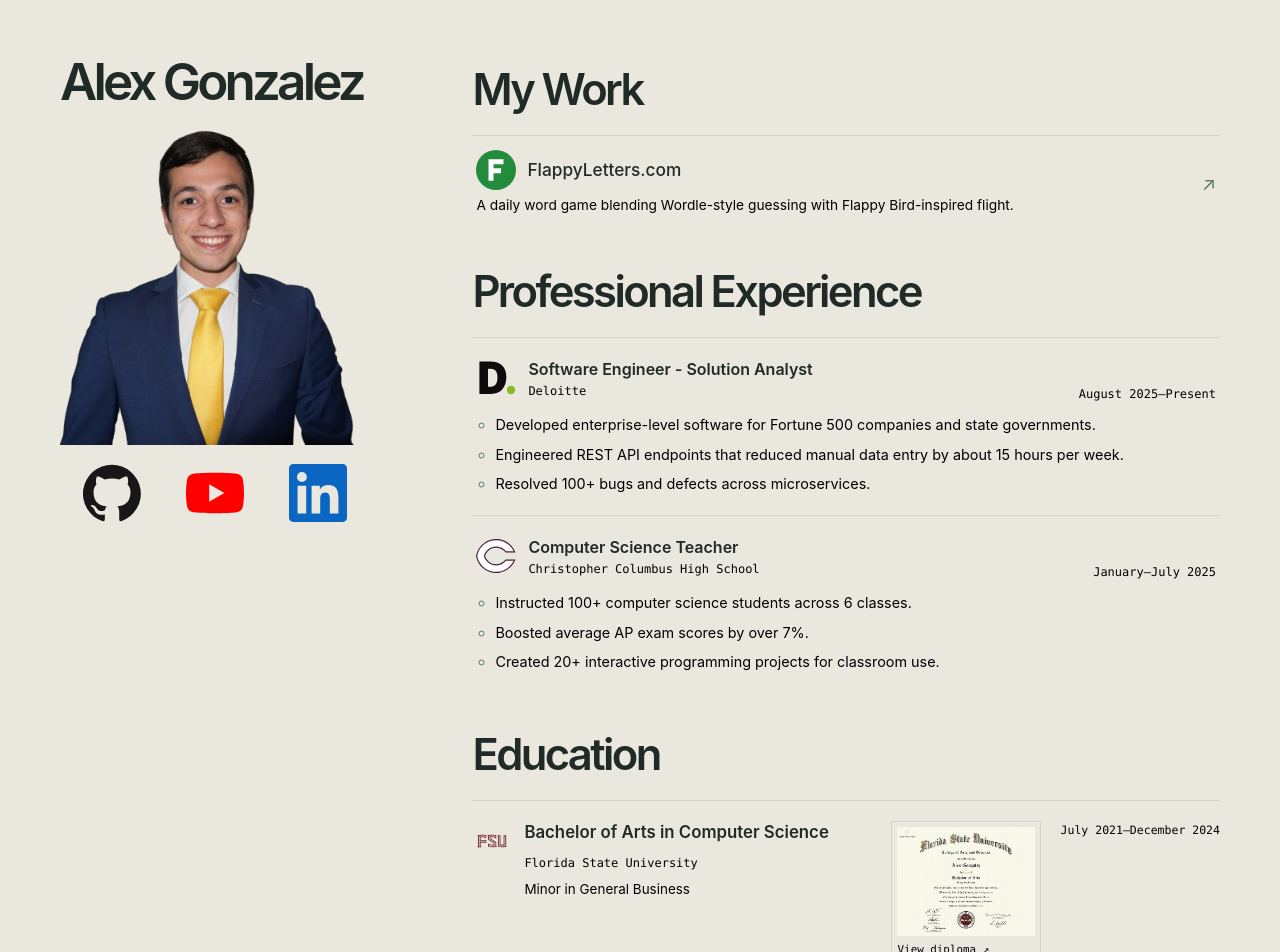
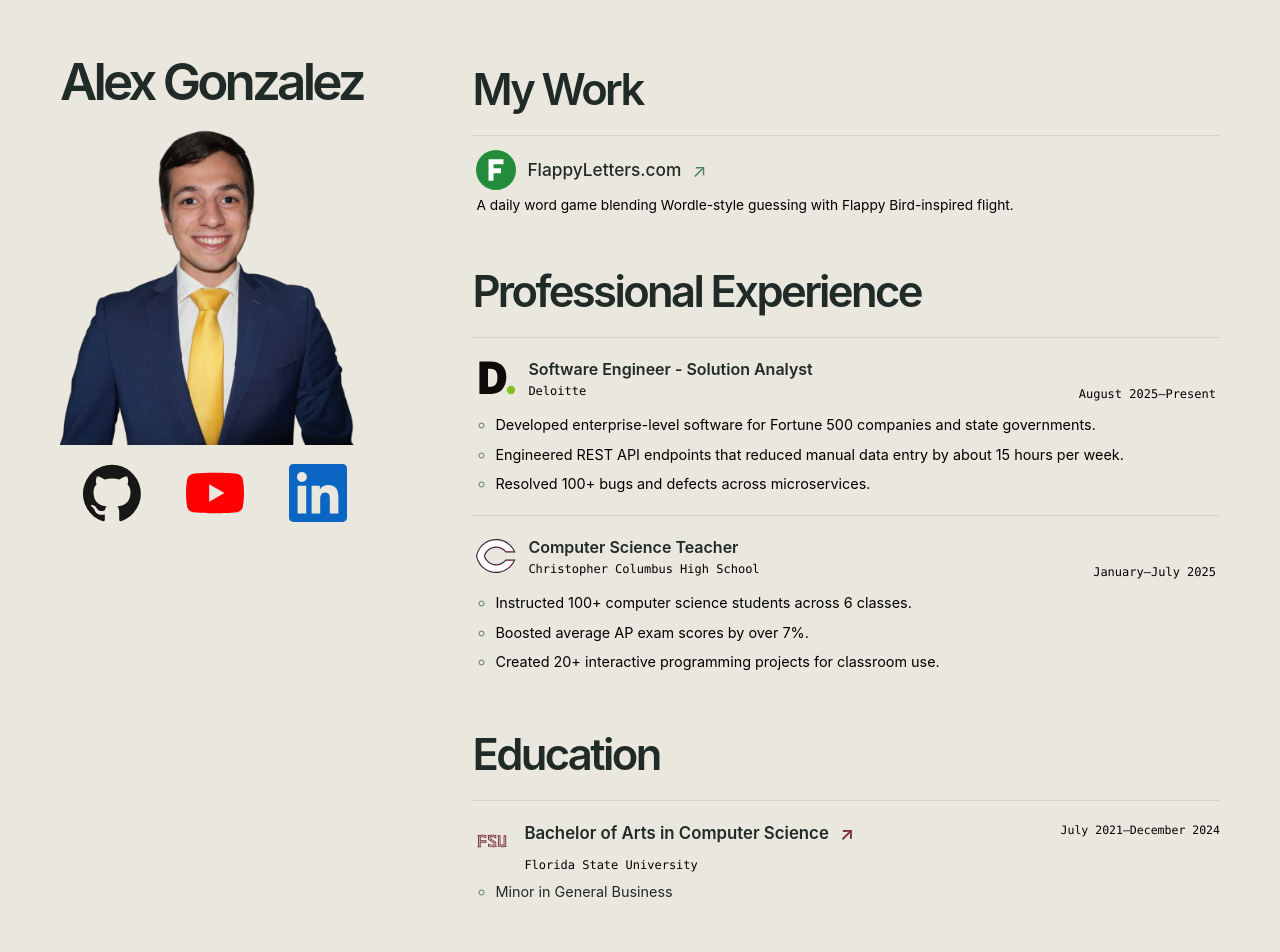
Before and after one commit to alex-305/alexgonz-dev, a React (Vite) app: page / in a window 1280 px wide. Shown: the top 952 px of the page. Built offline with nearby package versions, Linux system fonts and the light colour scheme.

Commit message:
styling changes

```diff
--- a/src/App.tsx
+++ b/src/App.tsx
@@ -66,15 +66,25 @@ function Section({
   )
 }
 
-function ProjectCopy({ name, description, logo }: Project) {
+function ProjectCopy({ name, description, url, logo }: Project) {
   return (
-    <span className="project-copy">
-      <span className="project-title-row">
+    <div className="project-copy">
+      <div className="project-title-row">
+        {url ? (
+          <a className="project-title-link" href={url} target="_blank" rel="noopener noreferrer">
             {logo && <img className="project-logo" src={logo} alt="" width="40" height="40" />}
             <span className="project-name">{name}</span>
-      </span>
+            <span className="project-arrow" aria-hidden="true">↗</span>
+          </a>
+        ) : (
+          <>
+            {logo && <img className="project-logo" src={logo} alt="" width="40" height="40" />}
+            <span className="project-name">{name}</span>
+          </>
+        )}
+      </div>
       {description && <span className="project-description">{description}</span>}
-    </span>
+    </div>
   )
 }
 
@@ -112,16 +122,9 @@ export default function App() {
             <ol className="entry-list project-list">
               {projects.map(({ name, description, url, logo }) => (
                 <li key={name}>
-                  {url ? (
-                    <a className="project-link" href={url} target="_blank" rel="noopener noreferrer">
-                      <ProjectCopy name={name} description={description} logo={logo} />
-                      <span className="project-arrow" aria-hidden="true">↗</span>
-                    </a>
-                  ) : (
                   <div className="project-link">
-                      <ProjectCopy name={name} description={description} logo={logo} />
+                    <ProjectCopy name={name} description={description} url={url} logo={logo} />
                   </div>
-                  )}
                 </li>
               ))}
             </ol>
@@ -156,28 +159,23 @@ export default function App() {
               <div className="education-details">
                 <img className="education-logo" src="/icons/fsu-wordmark.svg" alt="" width="40" height="40" />
                 <div className="education-copy">
-                  <h3>Bachelor of Arts in Computer Science</h3>
-                  <p className="education-school">Florida State University</p>
-                  <p className="education-minor">Minor in General Business</p>
-                </div>
-              </div>
+                  <h3>
                     <a
-                className="degree-image"
+                      className="education-degree-link project-title-link"
                       href="/fsu_degree.png"
                       target="_blank"
                       rel="noopener noreferrer"
-                aria-label="Open a larger image of Alex Gonzalez’s Florida State University diploma"
                     >
-                <img
-                  src="/fsu_degree.png"
-                  alt="Florida State University diploma for Alex Gonzalez’s Bachelor of Arts in Computer Science"
-                  width="2100"
-                  height="1650"
-                  loading="lazy"
-                  decoding="async"
-                />
-                <span>View diploma ↗</span>
+                      Bachelor of Arts in Computer Science
+                      <span className="project-arrow" aria-hidden="true">↗</span>
                     </a>
+                  </h3>
+                  <p className="education-school">Florida State University</p>
+                </div>
+                <ul className="education-minor">
+                  <li>Minor in General Business</li>
+                </ul>
+              </div>
               <p className="education-dates">July 2021–December 2024</p>
             </div>
           </Section>
--- a/src/index.css
+++ b/src/index.css
@@ -16,6 +16,7 @@
   --muted: #000;
   --line: #d1d2c9;
   --accent: #537b62;
+  --fsu-garnet: #782f40;
   --mono: "SFMono-Regular", Consolas, "Liberation Mono", monospace;
 }
 
@@ -171,22 +172,25 @@ h2 {
 }
 
 .project-link {
-  display: grid;
-  grid-template-columns: minmax(0, 1fr) auto;
-  align-items: center;
-  gap: 14px;
   min-height: 76px;
   padding: 14px 4px;
   border-bottom: 1px solid var(--line);
-  text-decoration: none;
-  transition: color 0.18s ease;
 }
 
 .project-list > li:last-child .project-link {
   border-bottom: 0;
 }
 
-a.project-link:hover {
+.project-title-link {
+  display: inline-flex;
+  align-items: center;
+  gap: 11px;
+  color: inherit;
+  text-decoration: none;
+  transition: color 0.18s ease;
+}
+
+.project-title-link:hover {
   color: var(--accent);
 }
 
@@ -198,7 +202,7 @@ a.project-link:hover {
 .project-title-row {
   display: flex;
   align-items: center;
-  gap: 11px;
+  gap: 7px;
 }
 
 .project-logo {
@@ -304,6 +308,7 @@ a.project-link:hover {
   gap: 7px;
   margin: 0;
   padding-left: 19px;
+  list-style-type: circle;
   color: #000;
   font-size: 0.9rem;
   line-height: 1.55;
@@ -315,7 +320,7 @@ a.project-link:hover {
 
 .education-entry {
   display: grid;
-  grid-template-columns: minmax(0, 1fr) 150px max-content;
+  grid-template-columns: minmax(0, 1fr) max-content max-content;
   align-items: start;
   column-gap: 0;
   row-gap: 8px;
@@ -329,11 +334,19 @@ a.project-link:hover {
   line-height: 1.4;
 }
 
+.education-degree-link:hover {
+  color: var(--fsu-garnet);
+}
+
+.education-degree-link .project-arrow {
+  color: var(--fsu-garnet);
+}
+
 .education-details {
   display: grid;
   grid-template-columns: 40px minmax(0, 1fr);
   align-items: start;
-  gap: 12px;
+  column-gap: 12px;
 }
 
 .education-logo {
@@ -364,8 +377,16 @@ a.project-link:hover {
 }
 
 .education-details .education-minor {
-  margin-bottom: 0;
-  font-size: 0.84rem;
+  grid-column: 1 / -1;
+  margin: 0;
+  padding-left: 23px;
+  list-style-type: circle;
+  font-size: 0.9rem;
+  line-height: 1.55;
+}
+
+.education-minor li::marker {
+  color: var(--accent);
 }
 
 .education-dates {
@@ -375,34 +396,6 @@ a.project-link:hover {
   font-family: var(--mono);
   font-size: 0.72rem;
   text-align: right;
-}
-
-.degree-image {
-  grid-column: 2;
-  display: block;
-  width: 150px;
-  margin-left: 12px;
-  padding: 5px;
-  border: 1px solid var(--line);
-  text-decoration: none;
-}
-
-.degree-image img {
-  display: block;
-  width: 100%;
-  height: auto;
-}
-
-.degree-image span {
-  display: block;
-  padding: 7px 1px 0;
-  color: var(--muted);
-  font-family: var(--mono);
-  font-size: 0.68rem;
-}
-
-.degree-image:hover span {
-  color: var(--accent);
 }
 
 @media (max-width: 900px) {
@@ -474,10 +467,6 @@ a.project-link:hover {
     padding-top: 14px;
   }
 
-  .project-link {
-    grid-template-columns: minmax(0, 1fr) auto;
-  }
-
   .experience-list > li {
     align-items: flex-start;
     grid-template-columns: 1fr;
@@ -503,11 +492,6 @@ a.project-link:hover {
     text-align: left;
   }
 
-  .degree-image {
-    grid-column: 1;
-    width: 150px;
-    margin: 6px 0 0;
-  }
 }
 
 @media (max-height: 700px) and (min-width: 901px) {
```
Lines whose indentation alone changed are shown as unchanged.
